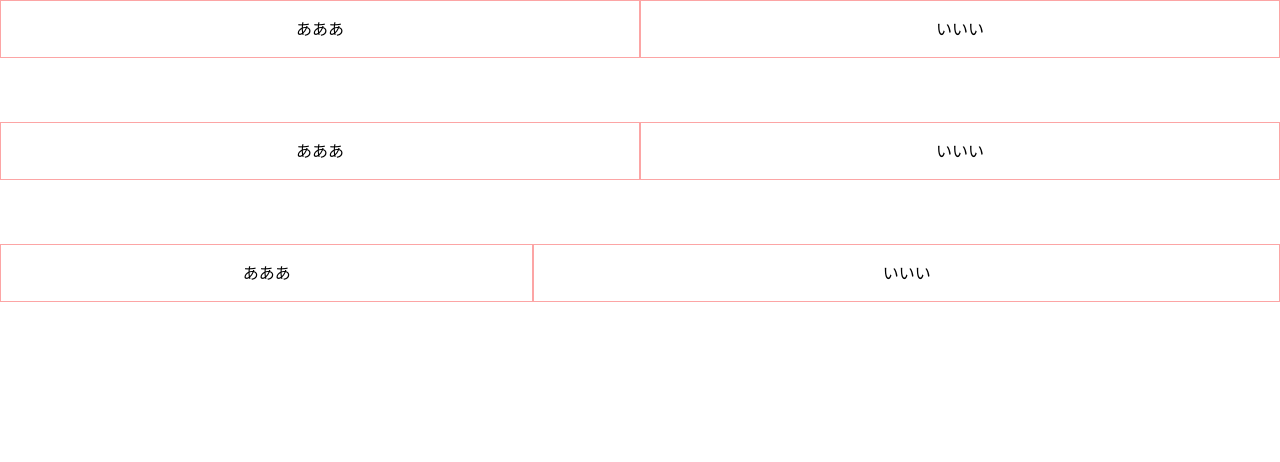
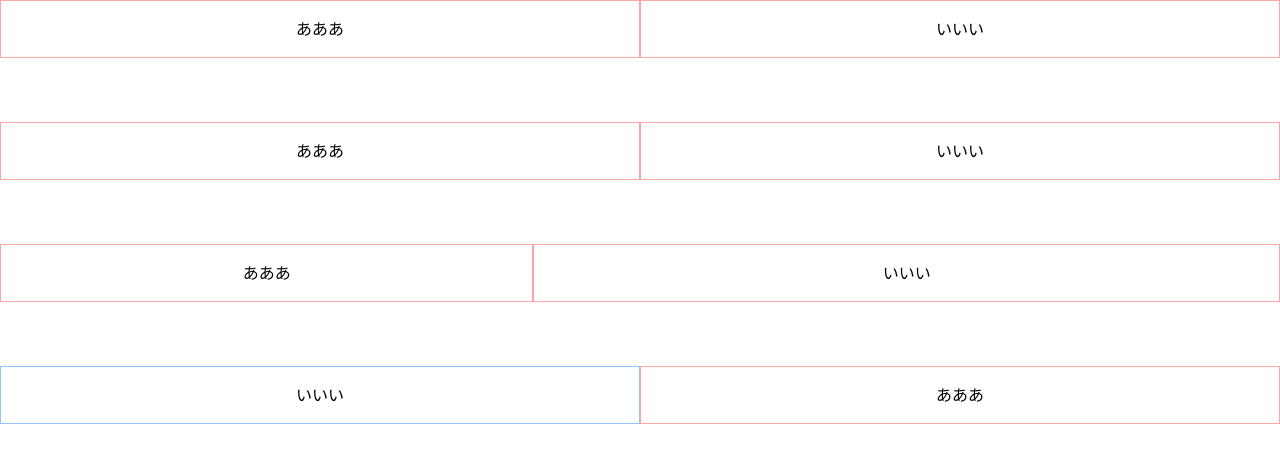
Before and after one commit to Shigeyuki-fukuda/tailwindcss_playground, a plain HTML site: page section3/flexbox_layout.html in a window 1280 px wide. Drawn offline with nearby package versions, Linux system fonts and the light colour scheme.

Commit message:
feat: タブレット以上の時はflexboxの要素が横向き逆順で並ぶサンプルを追加

```diff
--- a/section3/flexbox_layout.html
+++ b/section3/flexbox_layout.html
@@ -29,5 +29,11 @@
       <div class="text-center border border-red-300 py-4 flex-grow md:w-5/12">あああ</div>
       <div class="text-center border border-red-300 py-4 flex-grow md:w-7/12">いいい</div>
     </div>
+
+    <!-- 縦2->横2(逆順) -->
+    <div class="md:flex flex-row-reverse justify-center mb-16">
+      <div class="text-center border border-red-300 py-4 flex-grow">あああ</div>
+      <div class="text-center border border-blue-300 py-4 flex-grow">いいい</div>
+    </div>
   </body>
 </html>
```
